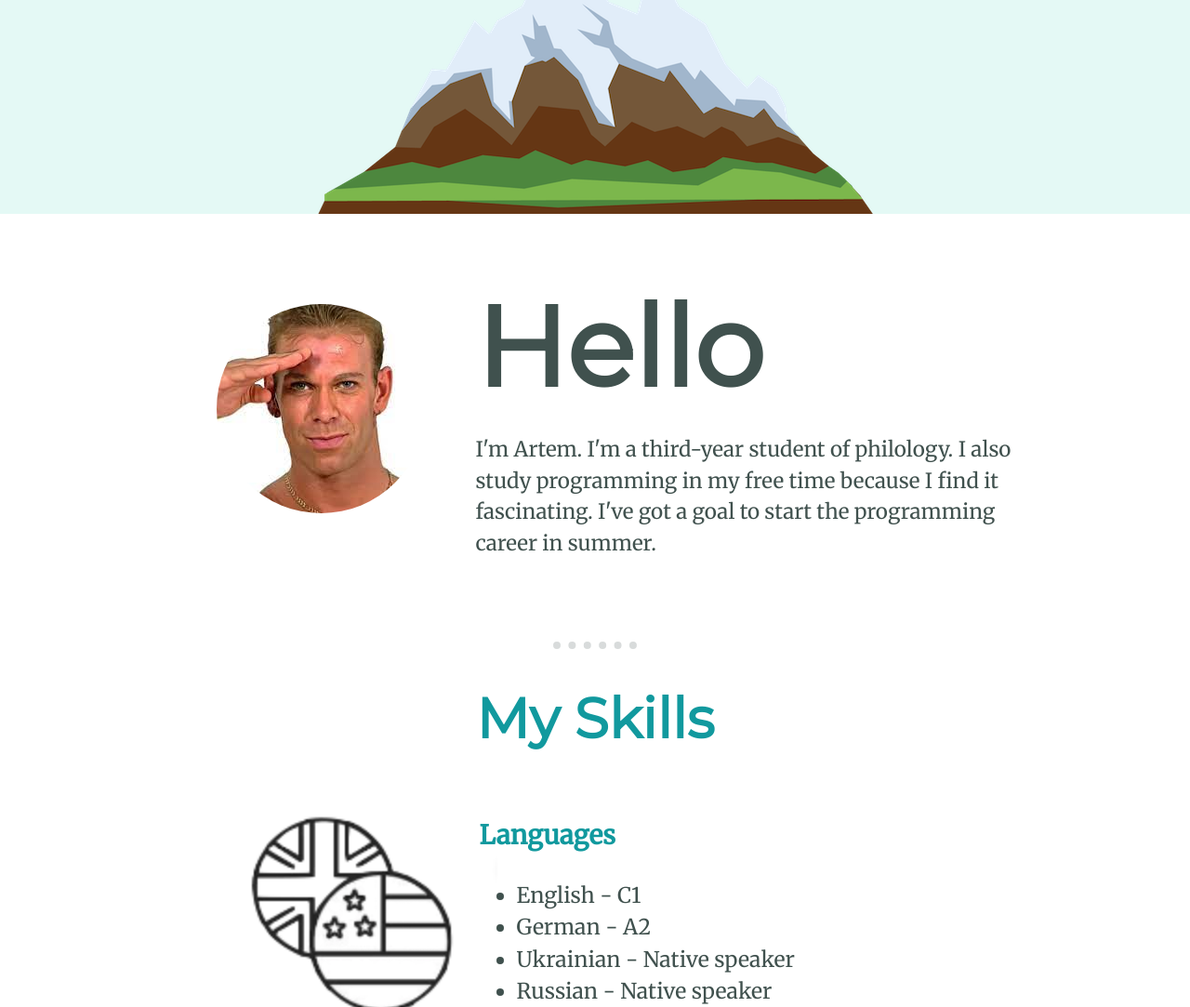
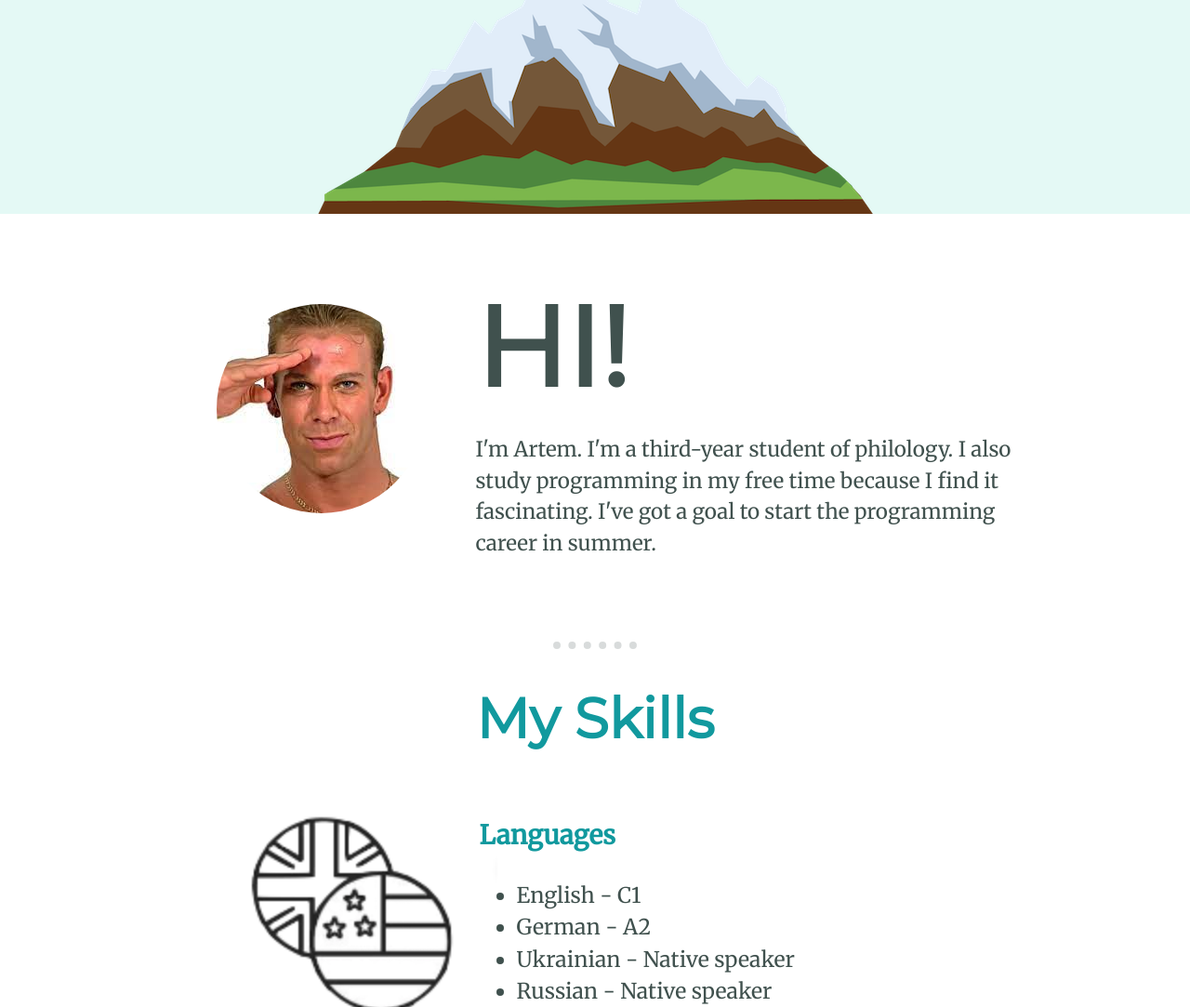
Before and after one commit to ArtemBohak/cv, a plain HTML site: page index.html in a window 1280 px wide. Shown: the part 715-1798 px from the top of the page at 93% size. Drawn offline with Linux system fonts and the light colour scheme.

Commit message:
Update index.html

```diff
--- a/index.html
+++ b/index.html
@@ -33,7 +33,7 @@
                     <img class="my_photo" src="images/my_photo.jpg" alt="Artem's_photo.jpg">
                 </td>
                 <td>
-                    <h2 class="hello">Hello</h2>
+                    <h2 class="hello">HI!</h2>
                 </td>
             </tr>
             <tr>
```
